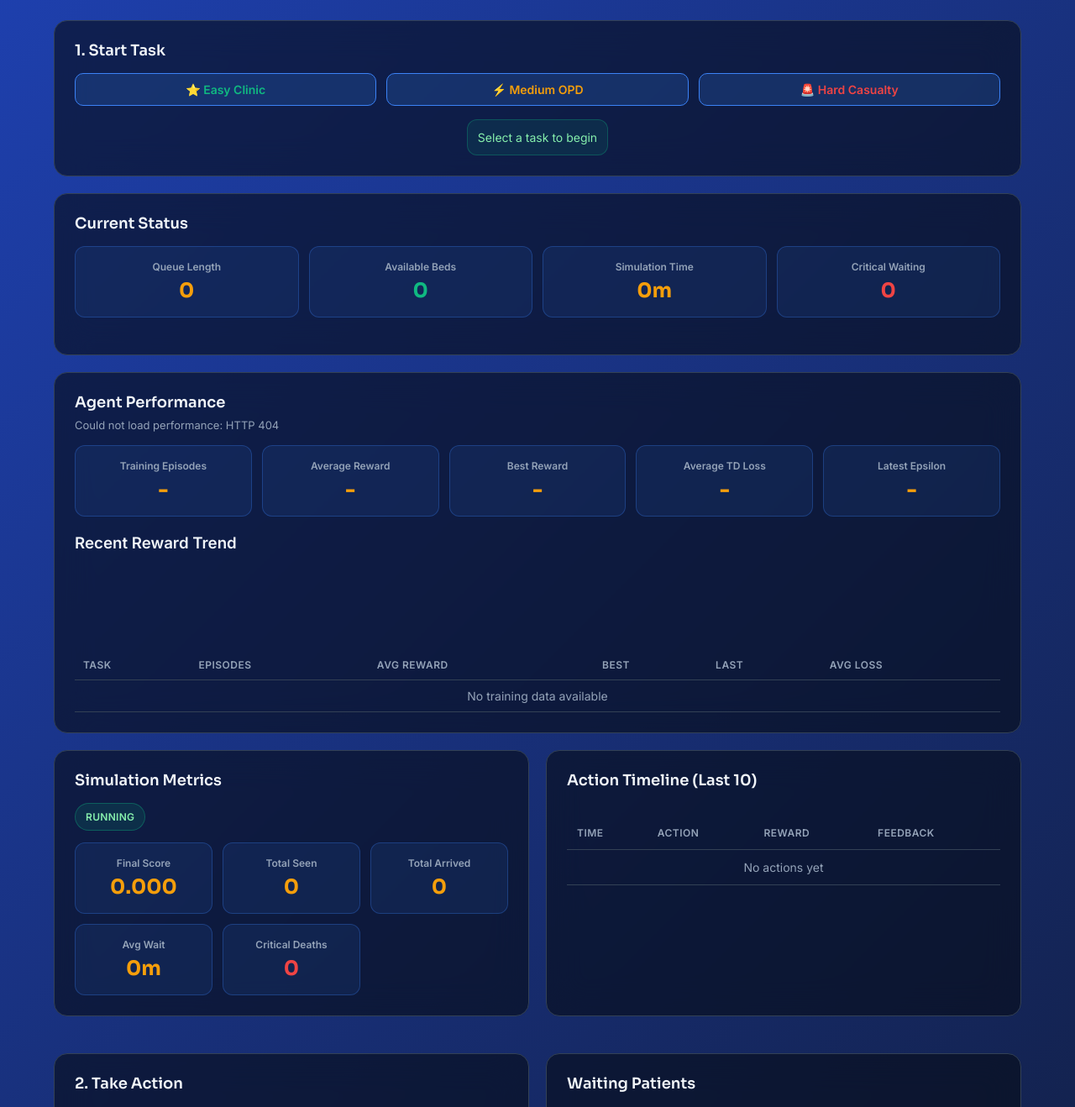
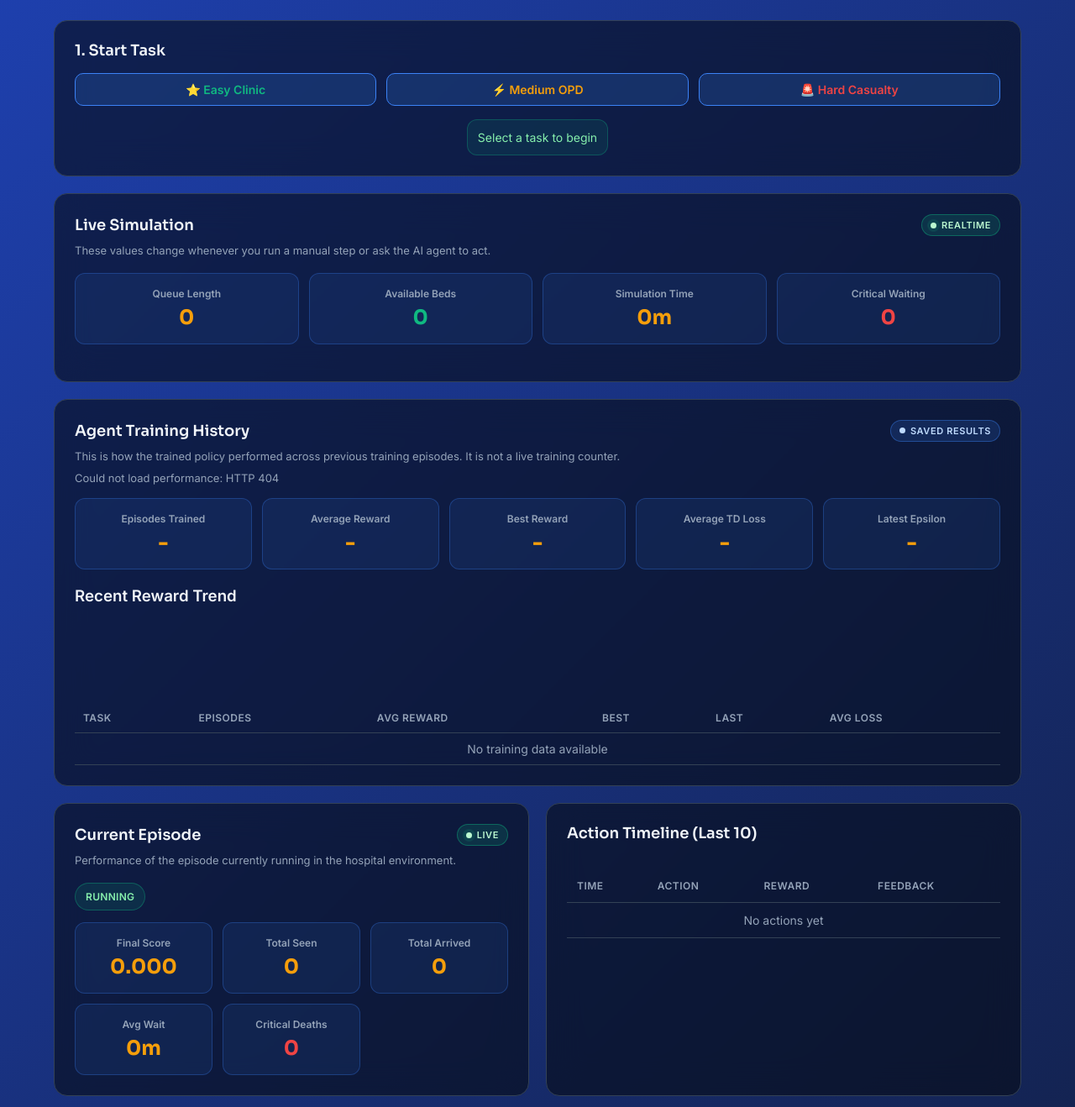
Before and after one commit to shriom17/MedFlow-OpenEnv, a Python web app: template templates/ui.html in a window 1280 px wide. Shown: the part 58-1376 px from the top of the page at 84% size. Run offline with Jinja, Linux system fonts and the light colour scheme; the template is opened without the code that fills it, so the values that code supplies are empty.

Commit message:
UI updated

```diff
--- a/templates/ui.html
+++ b/templates/ui.html
@@ -113,6 +113,62 @@
             color: var(--text-primary);
         }
 
+        .section-heading {
+            display: flex;
+            align-items: center;
+            justify-content: space-between;
+            gap: 12px;
+            flex-wrap: wrap;
+            margin-bottom: 8px;
+        }
+
+        .section-heading h2 {
+            margin-bottom: 0;
+        }
+
+        .section-description {
+            color: var(--text-muted);
+            font-size: 13px;
+            line-height: 1.5;
+            margin-bottom: 16px;
+        }
+
+        .mode-badge {
+            display: inline-flex;
+            align-items: center;
+            gap: 6px;
+            border-radius: 999px;
+            padding: 5px 10px;
+            font-size: 11px;
+            font-weight: 700;
+            letter-spacing: 0.6px;
+            text-transform: uppercase;
+        }
+
+        .mode-badge.live {
+            color: #bbf7d0;
+            background: rgba(16, 185, 129, 0.16);
+            border: 1px solid rgba(16, 185, 129, 0.4);
+        }
+
+        .mode-badge.history {
+            color: #bfdbfe;
+            background: rgba(59, 130, 246, 0.16);
+            border: 1px solid rgba(59, 130, 246, 0.4);
+        }
+
+        .mode-badge::before {
+            content: "";
+            width: 7px;
+            height: 7px;
+            border-radius: 50%;
+            background: currentColor;
+        }
+
+        .mode-badge.live::before {
+            box-shadow: 0 0 0 4px rgba(16, 185, 129, 0.12);
+        }
+
         .task-buttons {
             display: flex;
             gap: 12px;
@@ -647,7 +703,11 @@
 
     <!-- STATS -->
     <div class="card">
-        <h2>Current Status</h2>
+        <div class="section-heading">
+            <h2>Live Simulation</h2>
+            <span class="mode-badge live">Realtime</span>
+        </div>
+        <p class="section-description">These values change whenever you run a manual step or ask the AI agent to act.</p>
         <div class="stats-grid">
             <div class="stat-box">
                 <div class="stat-label">Queue Length</div>
@@ -669,11 +729,15 @@
     </div>
 
     <div class="card">
-        <h2>Agent Performance</h2>
+        <div class="section-heading">
+            <h2>Agent Training History</h2>
+            <span class="mode-badge history">Saved Results</span>
+        </div>
+        <p class="section-description">This is how the trained policy performed across previous training episodes. It is not a live training counter.</p>
         <p id="performance-note" class="performance-note">Loading training metrics...</p>
         <div class="stats-grid">
             <div class="stat-box">
-                <div class="stat-label">Training Episodes</div>
+                <div class="stat-label">Episodes Trained</div>
                 <div class="stat-value" id="perf-episodes">-</div>
             </div>
             <div class="stat-box">
@@ -716,7 +780,11 @@
 
     <div class="grid">
         <div class="card">
-            <h2>Simulation Metrics</h2>
+            <div class="section-heading">
+                <h2>Current Episode</h2>
+                <span class="mode-badge live">Live</span>
+            </div>
+            <p class="section-description">Performance of the episode currently running in the hospital environment.</p>
             <div id="episode-status" class="summary-pill">Running</div>
             <div class="episode-summary-grid">
                 <div class="stat-box">
```
